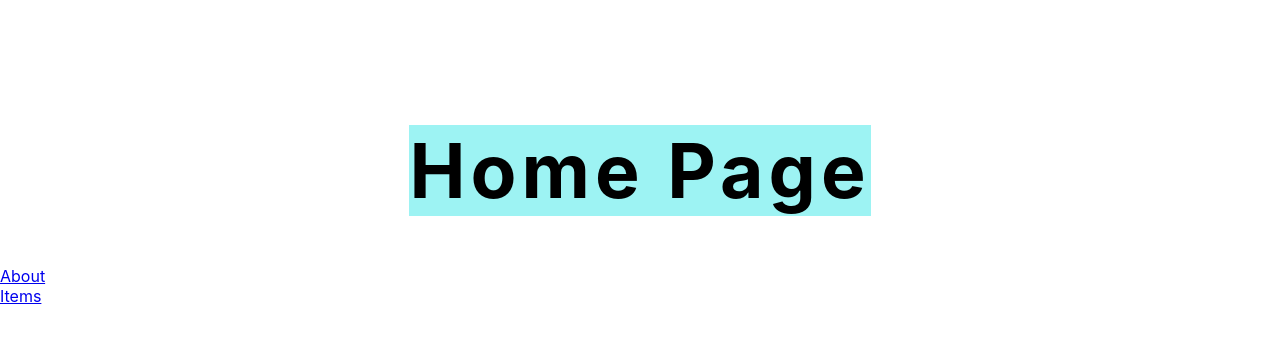
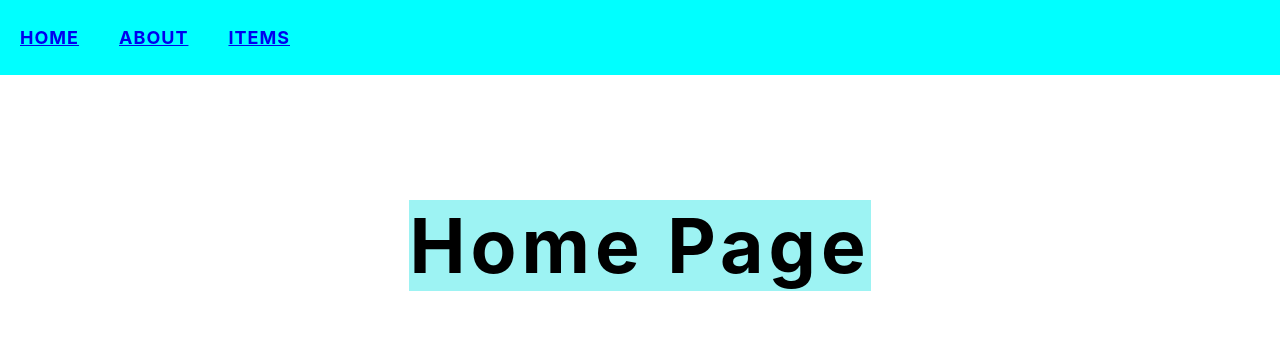
Before and after one commit to shubhsky/learningReactRouterDom, a React (Create React App) app: page / in a window 1280 px wide. Shown: the top 340 px of the page. Built offline with nearby package versions, Linux system fonts and the light colour scheme.

Commit message:
learnt nested routes using outlet component

```diff
--- a/src/App.js
+++ b/src/App.js
@@ -9,11 +9,12 @@ function App() {
   const router = createBrowserRouter([
     {
       path: '/',
+      element:<Navbar/>,
+      children:[
+        {
+          // path: '/',
+          index:true,
           element:<Home/>
-    },
-    {
-      path: '/home',
-      element:<Home/>,
         },
         {
           path: '/about',
@@ -22,7 +23,9 @@ function App() {
         {
           path: '/items',
           element:<Items/>
-    }
+        },
+      ],
+    },
   ])
 
   return (
--- a/src/Navbar/navbar.js
+++ b/src/Navbar/navbar.js
@@ -1,11 +1,20 @@
+import { Link, Outlet } from "react-router-dom";
+
 function Navbar({setPage}){
     return (
         <>
             <div className="nav">
-                <h4>Home</h4>
-                <h4>About</h4>
-                <h4>Items</h4>
+                <Link to='/'>
+                    <h4>Home</h4>
+                </Link>
+                <Link to='/about'>
+                    <h4>About</h4>
+                </Link>
+                <Link to='/items'>
+                    <h4>Items</h4>
+                </Link>
             </div>
+            <Outlet/>
         </>
     )
 }
--- a/src/pages/About.js
+++ b/src/pages/About.js
@@ -1,10 +1,7 @@
-import { Link } from "react-router-dom";
-
 function About(){
     return(
         <>
             <main><h1>About Page</h1></main>
-            <Link to="/">Back to Home</Link>
         </>
     )
 }
--- a/src/pages/Home.js
+++ b/src/pages/Home.js
@@ -1,12 +1,7 @@
-import { Link } from "react-router-dom";
-
 function Home(){
     return(
         <>
             <main><h1>Home Page</h1></main>
-            <Link to="/about">About</Link>
-            <br></br>
-            <Link to="/items">Items</Link>
         </>
     )
 }
--- a/src/pages/Items.js
+++ b/src/pages/Items.js
@@ -1,10 +1,7 @@
-import { Link } from "react-router-dom";
-
 function Items(){
     return(
         <>
             <main><h1>Items Page</h1></main>
-            <Link to="/">Back to Home</Link>
         </>
     )
 }
```
Lines whose indentation alone changed are shown as unchanged.
